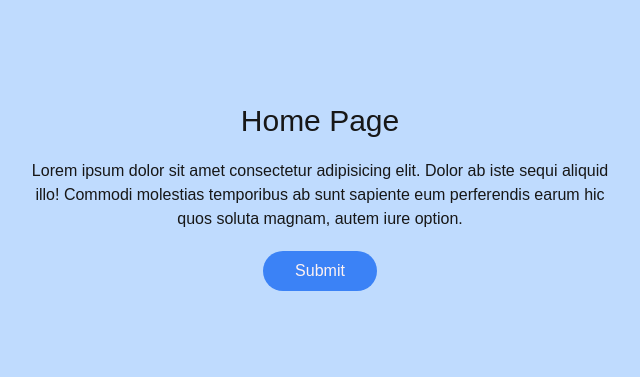
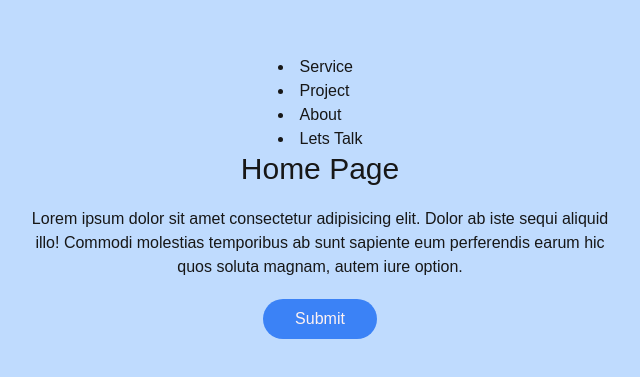
Before and after one commit to Pathum-Hettiarachchi/test_next_js_and_tailwind_css, a Next.js app: page / in a window 1280 px wide. Shown: the part 203-580 px from the top of the page, without its empty margins (320-960 px from the left). Built offline with nearby package versions, Linux system fonts and the light colour scheme.

Commit message:
Navigation Updated

```diff
--- a/app/page.tsx
+++ b/app/page.tsx
@@ -3,6 +3,12 @@ import React from 'react'
 export default function page() {
   return (
     <div className='flex justify-center items-center w-ful bg-blue-200 h-[100vh] relative flex-col'>
+      <div className="navBar">
+        <li><a href="">Service</a></li>
+        <li><a href="">Project</a></li>
+        <li><a href="">About</a></li>
+        <li><a href="">Lets Talk</a></li>
+      </div>
       <h1 className='text-3xl'>Home Page</h1>
       <p className='w-[600px] mt-5 text-center'>Lorem ipsum dolor sit amet consectetur adipisicing elit. Dolor ab iste sequi aliquid illo!
         Commodi molestias temporibus ab sunt sapiente eum perferendis earum hic quos soluta magnam,
```
